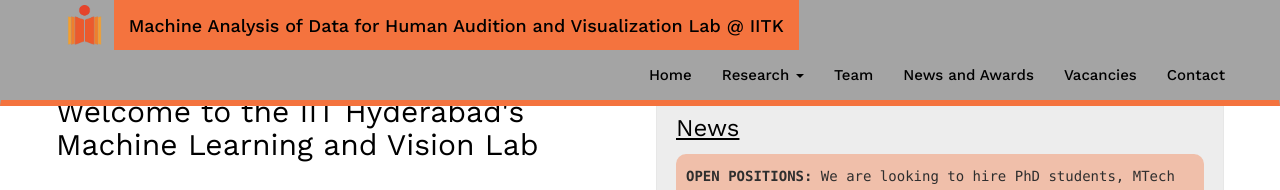
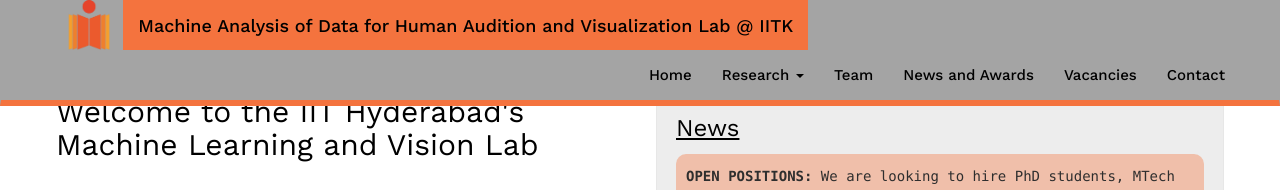
Before and after one commit to aiufbaiubf/aiufbaiubf.github.io, a Jekyll site: the page built from _pages/home.md, in a window 1280 px wide. Shown: the top 190 px of the page. Built offline with Jekyll 4.4.1, drawn with Linux system fonts in a browser that asks for light colours; nearby versions of some CDN libraries; a style sheet for code colours, icons or effects is not loaded.

Commit message:
Update header.html

```diff
--- a/_includes/header.html
+++ b/_includes/header.html
@@ -3,7 +3,7 @@
     <div class="navbar-header">
       <div class="header-text">
         <span><img
-          style="height: 40px; float: left; margin: 0; margin-right: 10px;"
+          style="height: 50px; float: left; margin: 0; margin-right: 10px;"
           src="{{ site.url }}{{ site.baseurl }}/images/iithlogotransparent.png"
         /></span>
         <a class="navbar-brand" href="{{ site.url }}{{ site.baseurl }}/"
```
